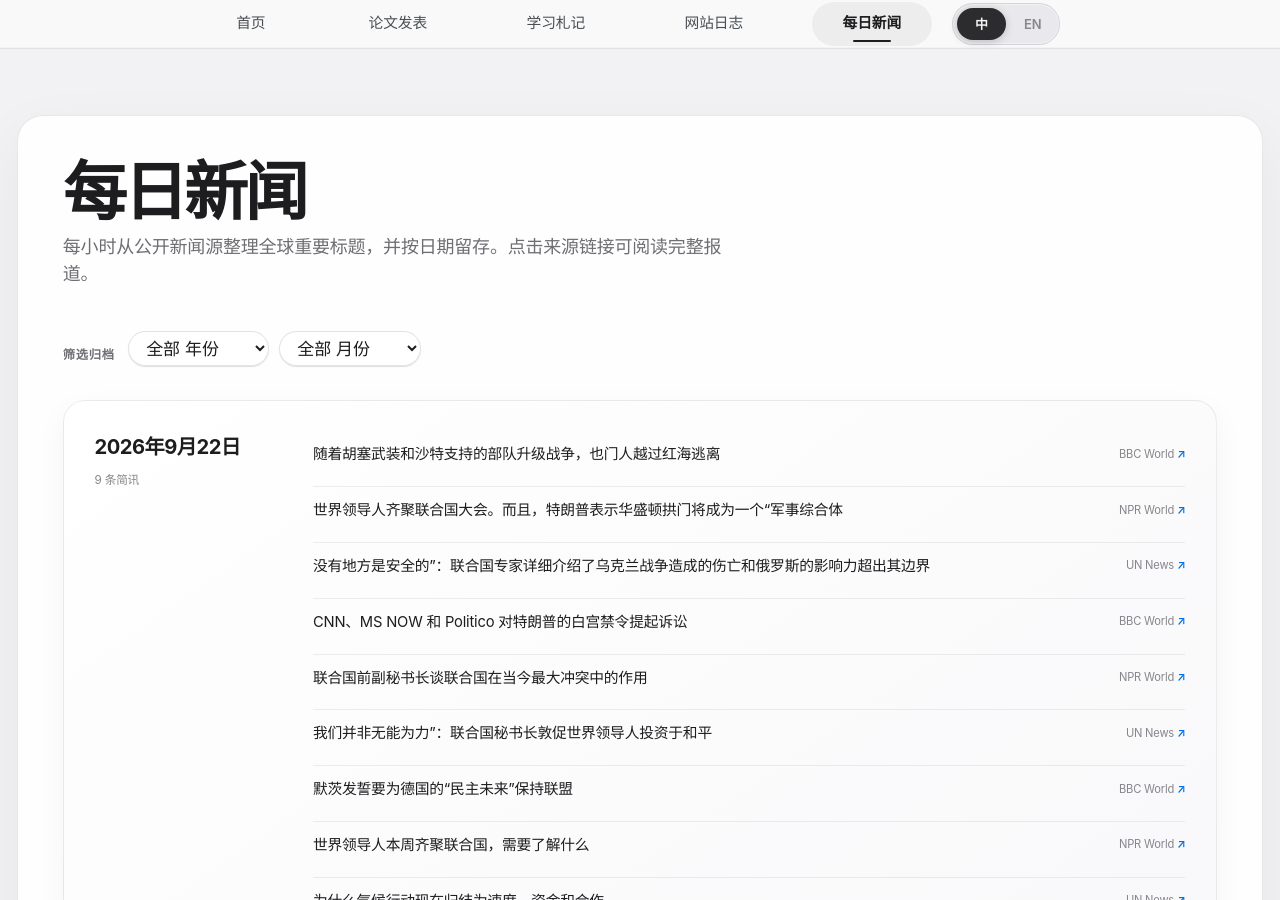
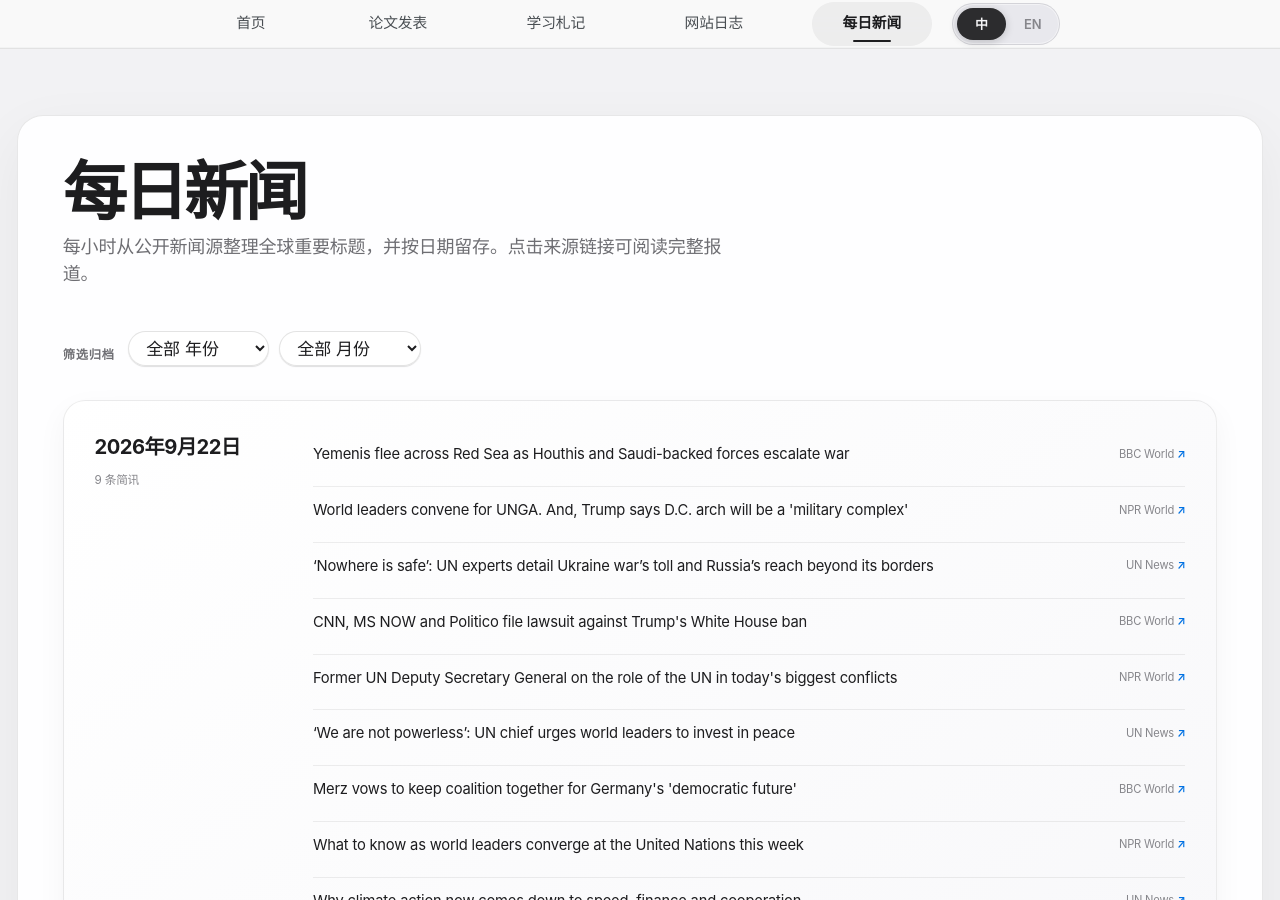
Before and after one commit to HaoxiangLuo/HaoxiangLuo.github.io, a Jekyll site: the page built from _pages/daily-news-zh.html, in a window 1280 px wide and 900 px high. Built offline with Jekyll 4.4.1, drawn with Linux system fonts in a browser that asks for light colours; a style sheet for code colours, icons or effects is not loaded; some of the changed text lies outside the part shown.

Commit message:
Update daily news 2026-09-22

```diff
--- a/_data/daily_news.json
+++ b/_data/daily_news.json
@@ -1,5 +1,5 @@
 {
-  "updated_at": "2026-09-22T03:23:56+08:00",
+  "updated_at": "2026-09-22T04:24:00+08:00",
   "days": [
     {
       "date": "2026-09-22",
@@ -7,56 +7,47 @@
         {
           "title": "Yemenis flee across Red Sea as Houthis and Saudi-backed forces escalate war",
           "source": "BBC World",
-          "url": "https://www.bbc.co.uk/news/articles/cw4gm7l742dmo?at_medium=RSS&at_campaign=rss",
-          "title_zh": "随着胡塞武装和沙特支持的部队升级战争，也门人越过红海逃离"
+          "url": "https://www.bbc.co.uk/news/articles/cw4gm7l742dmo?at_medium=RSS&at_campaign=rss"
         },
         {
           "title": "World leaders convene for UNGA. And, Trump says D.C. arch will be a 'military complex'",
           "source": "NPR World",
-          "url": "https://www.npr.org/2026/09/21/g-s1-144238/up-first-newsletter-united-nations-general-assembly-trump-arch-faa-ai-federal-agent-shooting",
-          "title_zh": "世界领导人齐聚联合国大会。而且，特朗普表示华盛顿拱门将成为一个“军事综合体"
+          "url": "https://www.npr.org/2026/09/21/g-s1-144238/up-first-newsletter-united-nations-general-assembly-trump-arch-faa-ai-federal-agent-shooting"
         },
         {
           "title": "‘Nowhere is safe’: UN experts detail Ukraine war’s toll and Russia’s reach beyond its borders",
           "source": "UN News",
-          "url": "https://news.un.org/feed/view/en/story/2026/09/1168386",
-          "title_zh": "没有地方是安全的”：联合国专家详细介绍了乌克兰战争造成的伤亡和俄罗斯的影响力超出其边界"
+          "url": "https://news.un.org/feed/view/en/story/2026/09/1168386"
         },
         {
           "title": "CNN, MS NOW and Politico file lawsuit against Trump's White House ban",
           "source": "BBC World",
-          "url": "https://www.bbc.co.uk/news/articles/cm0e32rwvrryo?at_medium=RSS&at_campaign=rss",
-          "title_zh": "CNN、MS NOW 和 Politico 对特朗普的白宫禁令提起诉讼"
+          "url": "https://www.bbc.co.uk/news/articles/cm0e32rwvrryo?at_medium=RSS&at_campaign=rss"
         },
         {
           "title": "Former UN Deputy Secretary General on the role of the UN in today's biggest conflicts",
           "source": "NPR World",
-          "url": "https://www.npr.org/2026/09/21/nx-s1-5974141/former-un-deputy-secretary-general-on-the-role-of-the-un-in-todays-biggest-conflicts",
-          "title_zh": "联合国前副秘书长谈联合国在当今最大冲突中的作用"
+          "url": "https://www.npr.org/2026/09/21/nx-s1-5974141/former-un-deputy-secretary-general-on-the-role-of-the-un-in-todays-biggest-conflicts"
         },
         {
           "title": "‘We are not powerless’: UN chief urges world leaders to invest in peace",
           "source": "UN News",
-          "url": "https://news.un.org/feed/view/en/story/2026/09/1168383",
-          "title_zh": "我们并非无能为力”：联合国秘书长敦促世界领导人投资于和平"
+          "url": "https://news.un.org/feed/view/en/story/2026/09/1168383"
         },
         {
           "title": "Merz vows to keep coalition together for Germany's 'democratic future'",
           "source": "BBC World",
-          "url": "https://www.bbc.co.uk/news/articles/cqm27p8enwmko?at_medium=RSS&at_campaign=rss",
-          "title_zh": "默茨发誓要为德国的“民主未来”保持联盟"
+          "url": "https://www.bbc.co.uk/news/articles/cqm27p8enwmko?at_medium=RSS&at_campaign=rss"
         },
         {
           "title": "What to know as world leaders converge at the United Nations this week",
           "source": "NPR World",
-          "url": "https://www.npr.org/2026/09/21/nx-s1-5971262/united-nations-general-assembly",
-          "title_zh": "世界领导人本周齐聚联合国，需要了解什么"
+          "url": "https://www.npr.org/2026/09/21/nx-s1-5971262/united-nations-general-assembly"
         },
         {
           "title": "Why climate action now comes down to speed, finance and cooperation",
           "source": "UN News",
-          "url": "https://news.un.org/feed/view/en/story/2026/09/1168382",
-          "title_zh": "为什么气候行动现在归结为速度、资金和合作"
+          "url": "https://news.un.org/feed/view/en/story/2026/09/1168382"
         }
       ]
     },
```
